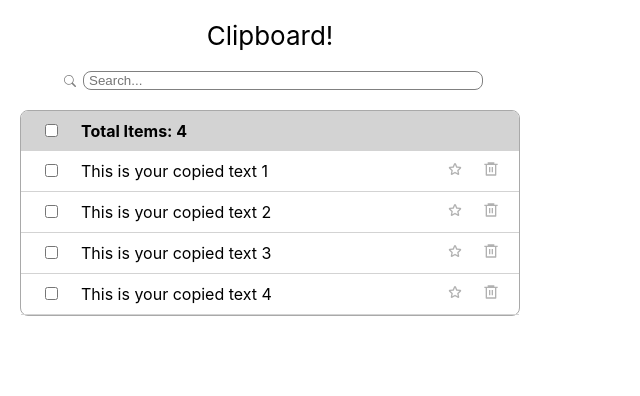
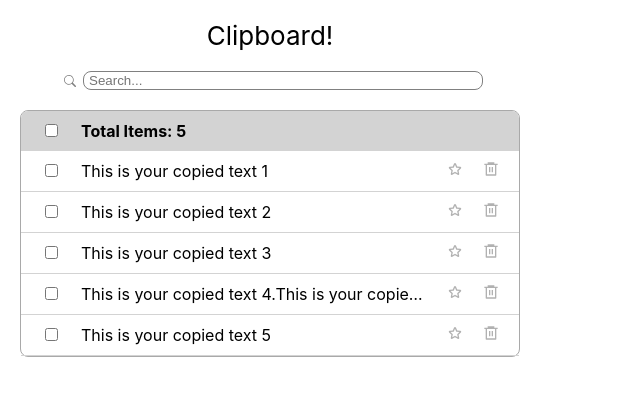
Before and after one commit to Manvi-G/clipboard-ext, a React (Create React App) app: page / in a window 1280 px wide. Shown: the top 396 px of the page, without its empty margins (0-640 px from the left). Built offline with nearby package versions, Linux system fonts and the light colour scheme.

Commit message:
Truncate funcationality

```diff
--- a/src/CSS/Table.scss
+++ b/src/CSS/Table.scss
@@ -3,6 +3,9 @@
   border: 1px solid darkgray;
   border-radius: 8px;
   border-spacing: 0;
+  white-space: nowrap;
+  // white-space: normal;
+  table-layout: fixed;
 
 
   thead, tbody, tr {
@@ -16,6 +19,8 @@
     .copied-text-column {
       flex: 1;
       text-align: left;
+      overflow: hidden;
+      text-overflow: ellipsis;
     }
 
     th, td {
--- a/src/views/Table.js
+++ b/src/views/Table.js
@@ -29,7 +29,13 @@ const copiedItems = [
   {
     id: 4,
     selected: false,
-    text: 'This is your copied text 4',
+    text: 'This is your copied text 4.This is your copied text 4.This is your copied text 4This is your copied text 4.This is your copied text 4.This is your copied text 4',
+    favorite: false,
+  },
+  {
+    id: 5,
+    selected: false,
+    text: 'This is your copied text 5',
     favorite: false,
   },
 ];
@@ -92,16 +98,35 @@ class Table extends React.Component {
     documentQuery.style.borderRadius = '5px';
   }
 
+  isTextTruncated(itemId) {
+    const currentRow = document.querySelector(`.item-id-${itemId}`);
+
+    if(currentRow) {
+      return currentRow.offsetWidth < currentRow.scrollWidth;
+    }
+
+    return false;
+  }
+
   // Display Help Text message when mouse hovers over a row
-  onHover(event, textContent, padding = 30) {
+  onHover(event, textContent, padding, itemId = '') {
     const helpText = document.querySelector('.helpText');
     this.updateHelpTexts(event, helpText, textContent, padding);
+
+    // display entire row content if truncated on hover
+    if(this.isTextTruncated(itemId)) {
+      const tableContainer = document.querySelector('.table');
+      tableContainer.style.whiteSpace = 'normal';
+    }
   }
 
   // Remove the help text message on hover out
   onHoverOut() {
     const helpText = document.querySelector('.helpText');
     helpText.style.display = "None";
+
+    const tableContainer = document.querySelector('.table');
+    tableContainer.style.whiteSpace = 'nowrap';
   }
 
   copyToClipboard(copiedText) {
@@ -191,7 +216,7 @@ class Table extends React.Component {
     this.showMessageOnDelete(totalSelected);
   }
 
-  // Show message on bottom: 1 Deleted Undo - when a text is deletec
+  // Show message on bottom: 1 Deleted Undo - when a text is deleted
   showMessageOnDelete(numberDeleted) {
     const container = document.querySelector('.deleteMessage');
     container.style.display = "block";
@@ -271,7 +296,7 @@ class Table extends React.Component {
                     scope="col"
                     className={`icon cursor-pointer`}
                     onMouseOver={(event) => this.onHover(event, 'Merge All', 10)}
-                    onMouseOut={(event) => this.onHoverOut(event)}
+                    onMouseOut={() => this.onHoverOut()}
                     onClick={() => this.mergeSelected(event)}
                   >
                     {this.isAnyRowSelected() ? <CgArrowsMergeAltV/> : ''}
@@ -280,7 +305,7 @@ class Table extends React.Component {
                     scope="col"
                     className={`icon cursor-pointer`}
                     onMouseOver={(event) => this.onHover(event, 'Copy All', 10)}
-                    onMouseOut={(event) => this.onHoverOut(event)}
+                    onMouseOut={() => this.onHoverOut()}
                     onClick={(event) => this.copySelected(event)}
                   >
                     {this.isAnyRowSelected() ? <VscCopy/> : ''}
@@ -306,11 +331,10 @@ class Table extends React.Component {
                         onChange={(e) => this.onItemCheck(e, item)}
                       />
                     </th>
-                    {/* TODO: truncate text to single line and display complete one on hover */}
                     <td
-                      className={`copied-text-column cursor-pointer`}
-                      onMouseOver={(event) => this.onHover(event, 'Click to Copy')}
-                      onMouseOut={(event) => this.onHoverOut(event)}
+                      className={`copied-text-column cursor-pointer item-id-${item.id}`}
+                      onMouseOver={(event) => this.onHover(event, 'Click to Copy', 30, item.id)}
+                      onMouseOut={() => this.onHoverOut()}
                       onClick={(event) => this.copyText(event, item.text)}
                     >
                       {item.text}
```
